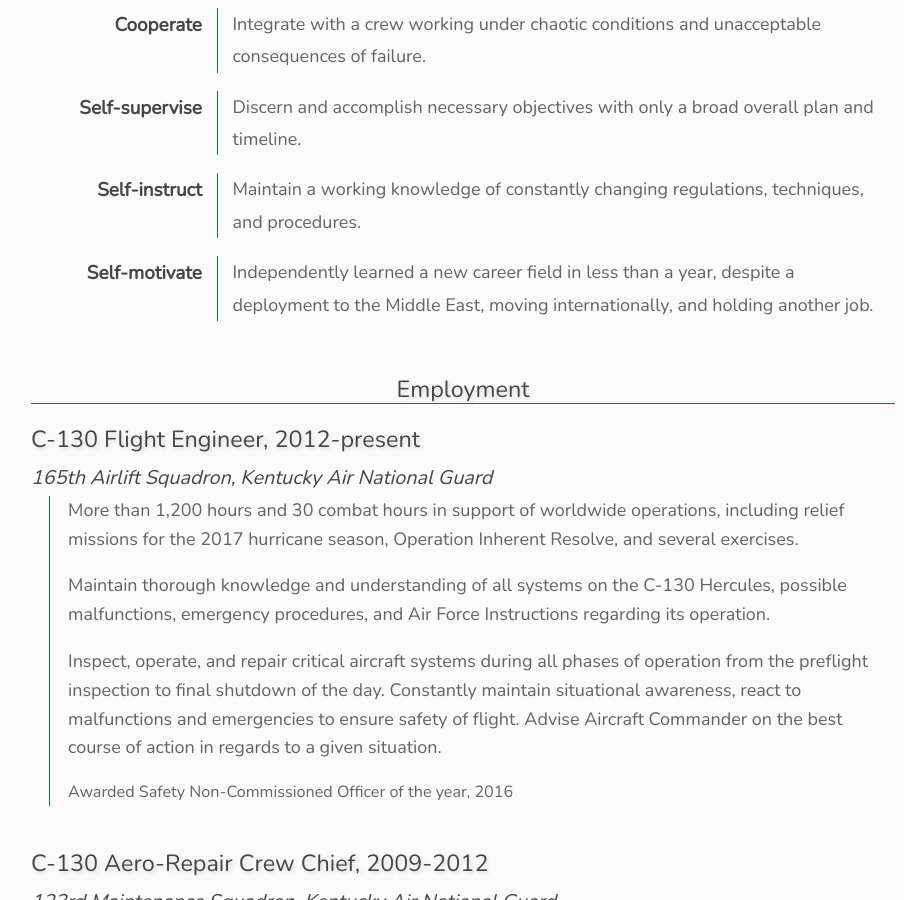
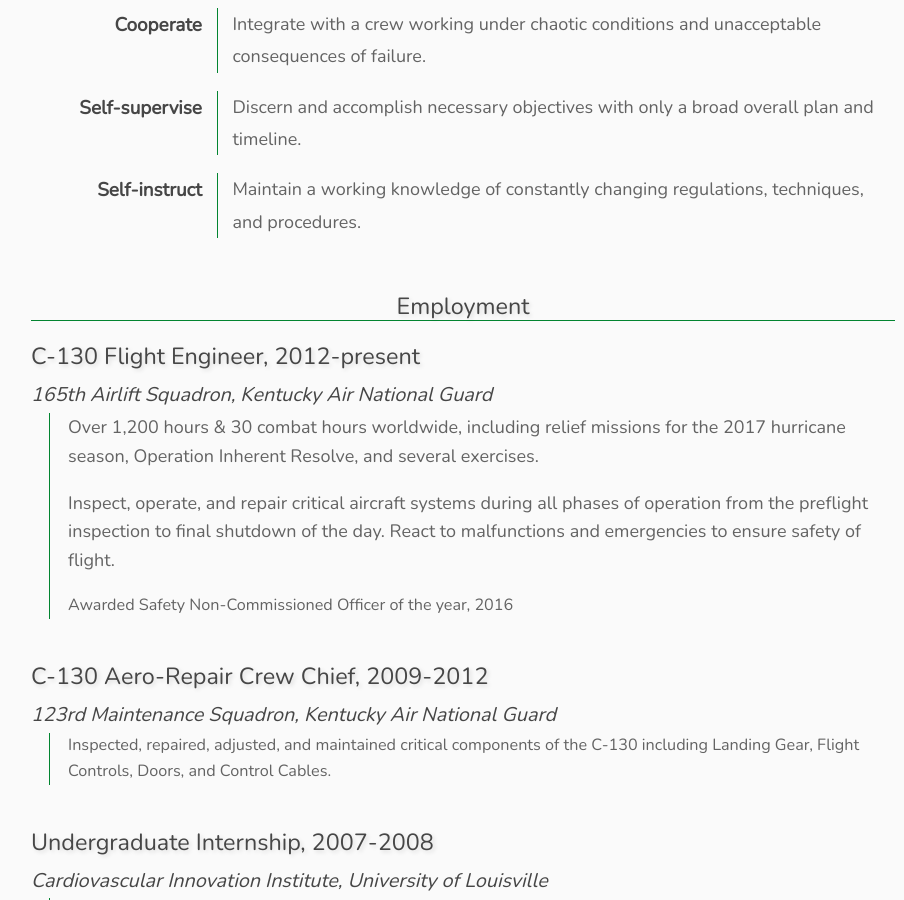
Before and after one commit to rbuchberger/robert-buchberger.com, a Jekyll site: the page built from resume.html, in a window 1280 px wide and 900 px high, scrolled down 820 px. Shown: the whole window, without its empty margins (177-1081 px from the left). Built offline with Jekyll 4.4.1, drawn with Linux system fonts in a browser that asks for light colours.

Commit message:
shortened resume to fit on one page

```diff
--- a/resume.html
+++ b/resume.html
@@ -33,7 +33,6 @@
       <li><strong>Cooperate </strong><div class="light-text">Integrate with a crew working under chaotic conditions and unacceptable consequences of failure.</div></li>
       <li><strong>Self-supervise </strong><div class="light-text">Discern and accomplish necessary objectives with only a broad overall plan and timeline.</div></li>
       <li><strong>Self-instruct </strong><div class="light-text">Maintain a working knowledge of constantly changing regulations, techniques, and procedures.</div></li>
-      <li><strong>Self-motivate </strong><div class="light-text">Independently learned a new career field in less than a year, despite a deployment to the Middle East, moving internationally, and holding another job.</div></li>
     </ul>
   </section>
   <section>
@@ -44,9 +43,8 @@
         <p class="subtitle">165th Airlift Squadron, Kentucky Air National Guard</p>
       </dt>
       <dd>
-        <p class="muted">More than 1,200 hours and 30 combat hours in support of worldwide operations, including relief missions for the 2017 hurricane season, Operation Inherent Resolve, and several exercises.</p>
-        <p class="muted">Maintain thorough knowledge and understanding of all systems on the C-130 Hercules, possible malfunctions, emergency procedures, and Air Force Instructions regarding its operation.</p>
-        <p class="muted">Inspect, operate, and repair critical aircraft systems during all phases of operation from the preflight inspection to final shutdown of the day. Constantly maintain situational awareness, react to malfunctions and emergencies to ensure safety of flight. Advise Aircraft Commander on the best course of action in regards to a given situation.</p>
+        <p class="muted">Over 1,200 hours & 30 combat hours worldwide, including relief missions for the 2017 hurricane season, Operation Inherent Resolve, and several exercises.</p>
+        <p class="muted">Inspect, operate, and repair critical aircraft systems during all phases of operation from the preflight inspection to final shutdown of the day. React to malfunctions and emergencies to ensure safety of flight.</p>
         <p class="muted">Awarded Safety Non-Commissioned Officer of the year, 2016</p>
       </dd>
 
```
